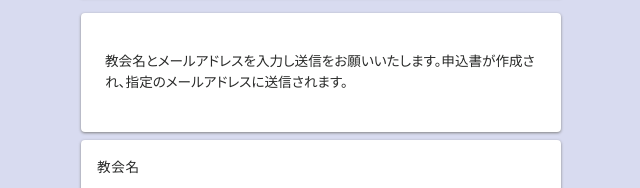
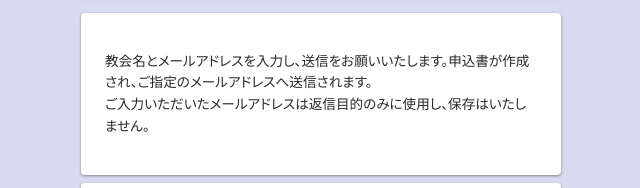
Before and after one commit to axunion/nitonabbc-form, a Nuxt app: page /apply/202505 in a window 1280 px wide. Shown: the part 153-341 px from the top of the page, without its empty margins (319-959 px from the left). Built offline with nearby package versions, Linux system fonts and the light colour scheme; no server answers.

Commit message:
Update form description and submission message

```diff
--- a/app/pages/apply/202505.vue
+++ b/app/pages/apply/202505.vue
@@ -49,7 +49,8 @@ useHead({
             <form v-if="isShowInput" class="form" @submit.prevent="submit">
                 <AppCard>
                     <p class="discription">
-                        教会名とメールアドレスを入力し送信をお願いいたします。申込書が作成され、指定のメールアドレスに送信されます。
+                        教会名とメールアドレスを入力し、送信をお願いいたします。申込書が作成され、ご指定のメールアドレスへ送信されます。<br />
+                        ご入力いただいたメールアドレスは返信目的のみに使用し、保存はいたしません。
                     </p>
                 </AppCard>
 
@@ -70,7 +71,7 @@ useHead({
 
             <AppTransition :show="postState === 'submitting'">
                 <AppCard>
-                    <p class="message">送信が完了しました。<br />ありがとうございました。</p>
+                    <p class="message">送信が完了しました。<br />メールの確認をお願いいたします。</p>
                 </AppCard>
             </AppTransition>
 
```
